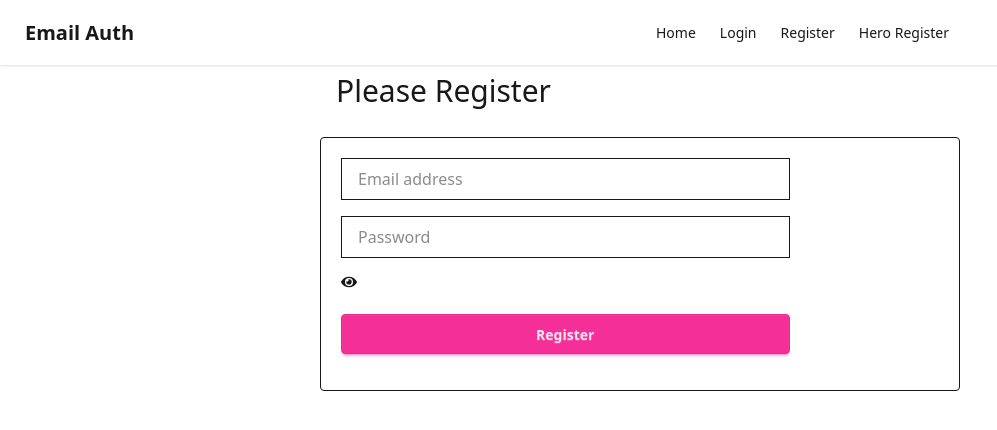
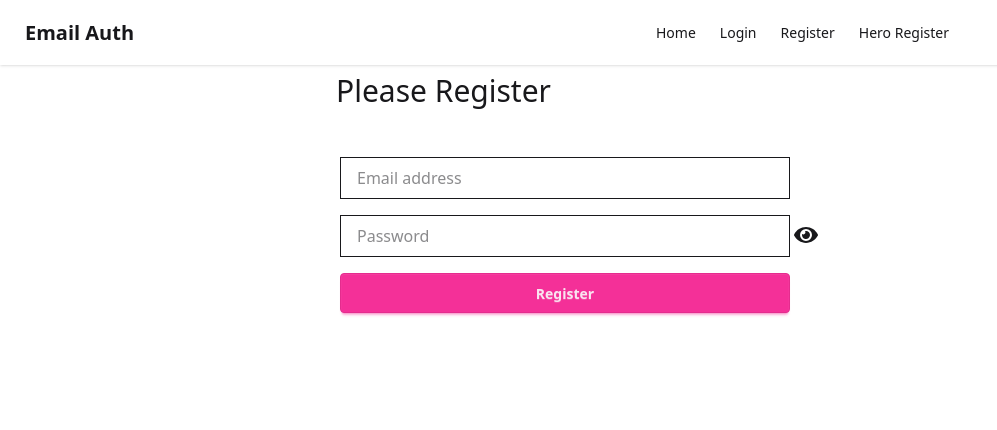
Before and after one commit to ShakirEvan3070/Email-Auth-, a React (Vite) app: page /register in a window 1280 px wide. Shown: the top 430 px of the page, without its empty margins (0-997 px from the left). Built offline with nearby package versions, Linux system fonts and the light colour scheme.

Commit message:
register part

```diff
--- a/src/Components/Register.jsx
+++ b/src/Components/Register.jsx
@@ -43,7 +43,7 @@ const Register = () => {
     <div className="">
       <div className="mx-auto md:w-1/2">
         <h2 className="text-3xl py-2 px-4 mb-5">Please Register</h2>
-        <form onSubmit={handleRegister} className="border p-5 rounded">
+        <form onSubmit={handleRegister} className="p-5 rounded">
           <input
             className="mb-4 w-3/4 border py-2 px-4"
             type="email"
@@ -53,18 +53,17 @@ const Register = () => {
             required
           />
           <br />
+          <div className="relative">
             <input
-            className="mb-4 w-3/4 border py-2 px-4"
+              className="w-3/4 border py-2 px-4 mb-4"
               type={showPassword ? "text" : "password"}
               name="password"
               id=""
               placeholder="Password"
               required
             />
-          <span onClick={() => setShowPassword(!showPassword)}>
-            {
-              showPassword ? <IoEyeOffSharp/> : <FaEye/>
-            }
+            <span className="absolute top-2 text-2xl ml-1" onClick={() => setShowPassword(!showPassword)}>
+              {showPassword ? <IoEyeOffSharp /> : <FaEye />}
             </span>
             <br />
             <input
@@ -72,6 +71,7 @@ const Register = () => {
               type="submit"
               value="Register"
             />
+          </div>
         </form>
         {registerError && <p className="text-red-600">{registerError}</p>}
         {Success && <p className="text-green-600">{Success}</p>}
```
Lines whose indentation alone changed are shown as unchanged.
